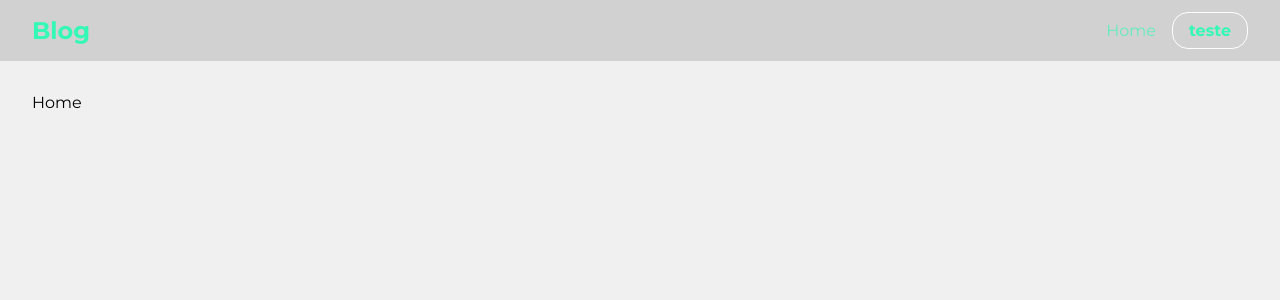
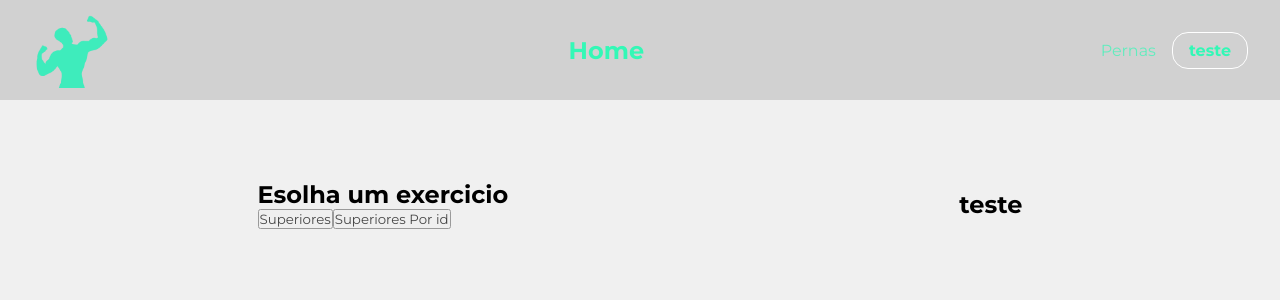
Before and after one commit to Samue1-Martins/Mini-projeto, a React (Vite) app in the folder Frontend/: page / in a window 1280 px wide. Shown: the top 300 px of the page. Built offline with nearby package versions, Linux system fonts and the light colour scheme.

Commit message:
adding routes to axios

```diff
--- a/Frontend/index.html
+++ b/Frontend/index.html
@@ -1,5 +1,5 @@
 <!doctype html>
-<html lang="en">
+<html lang="pt-BR">
   <head>
     <meta charset="UTF-8" />
     <link rel="icon" type="image/svg+xml" href="/vite.svg" />
--- a/Frontend/src/App.jsx
+++ b/Frontend/src/App.jsx
@@ -1,5 +1,6 @@
 import Navbar from './components/Navbar.jsx';
 import { Outlet } from 'react-router-dom';
+import { Main } from './components/Main.jsx';
 import './App.css';
 
 function App() {
@@ -8,9 +9,11 @@ function App() {
       <Navbar />
       <div className='container'>
         <Outlet />
+        <Main />
       </div>
     </div>
+
   )
 }
 
-export default App
+export default App;
--- /dev/null
+++ b/Frontend/src/axios/config.js
@@ -0,0 +1,23 @@
+// import React, { useEffect, useState } from "react";
+// import axios from 'axios';
+// import { Await } from "react-router-dom";
+
+// function App2() {
+//     const [ apiResponse, setApiResponse] = useState ('');
+
+//     useEffect(()=>{
+//         const callApi = async () =>{
+//             const response = await axios.get('http://localhost:7000')
+//             setApiResponse(response.data)
+//         };
+//         callApi();
+//     }, []);
+
+//     return(
+//         <div className="App">
+//             <P> {apiResponse}</P>
+//         </div>
+//     )
+// }
+
+// export default App2;
--- /dev/null
+++ b/Frontend/src/components/Main.css
@@ -0,0 +1,6 @@
+.main{
+    display: flex;
+    justify-content: space-around;
+    align-items: center;
+    padding-top: 3rem;
+}
--- /dev/null
+++ b/Frontend/src/components/Main.jsx
@@ -0,0 +1,20 @@
+import { Link } from 'react-router-dom';
+import './Main.css';
+
+export const Main = () => {
+    return (
+        <main>
+            <div className='main'>
+                <div>
+                    <h2>Esolha um exercicio</h2>
+                    <Link to={"http://localhost:7000/all-superiors-exercises"}><button>Superiores</button></Link>
+                    <Link to={"http://localhost:7000/superiors-exercise-Id/:id"}><button>Superiores Por id</button></Link>
+                    <div ></div>
+                </div>
+                <div>
+                    <h2>teste</h2>
+                </div>
+            </div>
+        </main>
+    )
+}
--- a/Frontend/src/components/Navbar.css
+++ b/Frontend/src/components/Navbar.css
@@ -2,7 +2,7 @@
     display: flex;
     align-items: center;
     justify-content: space-between;
-    padding: 1rem 2rem;
+    padding: 0.5rem 2rem;
     background-color: #d1d1d1;
 }
 
@@ -22,3 +22,7 @@
     border-radius: 1rem;
     opacity: 1;
 }
+
+.logo {
+    height: 5rem;
+}
--- a/Frontend/src/components/Navbar.jsx
+++ b/Frontend/src/components/Navbar.jsx
@@ -1,18 +1,22 @@
+import logo from "../assets/images/logo.png"
 import { Link } from "react-router-dom";
 import './Navbar.css';
 
 const Navbar = () => {
     return (
         <nav className="navbar">
+            <div>
+                <Link to={`/`}><img src={logo} className="logo" alt="" /></Link>
+            </div>
             <h2>
-                <Link to={`/`}>Blog</Link>
+                <Link to={`/`}>Home</Link>
             </h2>
             <ul>
                 <li>
-                    <Link to={`/`}>Home</Link>
+                    <Link to={`http://localhost:7000`}>Pernas</Link>
                 </li>
                 <li>
-                    <Link to={`/Braço`} className="new-btn">teste</Link>
+                    <Link to={`http://localhost:7000/all-superiors-exercises`} className="new-btn">teste</Link>
                 </li>
             </ul>
         </nav>
--- a/Frontend/src/routes/Home.css
+++ b/Frontend/src/routes/Home.css
@@ -0,0 +1,38 @@
+.home h1 {
+    text-transform: uppercase;
+    text-align: center;
+    margin-bottom: 1.5rem;
+}
+
+.post {
+    display: flex;
+    flex-direction: column;
+    margin-bottom: 1.5rem;
+    padding-bottom: 1.5rem;
+    border-bottom: 1px solid #33f8b6;
+}
+
+.post h2,
+.post p {
+    margin-bottom: 1rem;
+}
+
+.post h2::first-letter {
+    text-transform: uppercase;
+}
+
+.btn {
+    background-color: #33f8b6;
+    color: 000000;
+    border: 1px #fff;
+    padding: 0.5rem 1rem;
+    max-width: 100px;
+    text-align: center;
+    cursor: pointer;
+    transition: 0.3s;
+}
+
+.btn:hover{
+    color: #fff;
+    background-color: #000000;
+}
--- a/Frontend/src/routes/home.jsx
+++ b/Frontend/src/routes/home.jsx
@@ -1,27 +1,40 @@
 import { useState, useEffect } from "react";
 import { Link } from "react-router-dom";
+// import App2 from "../axios/config.js";
 import "./Home.css"
 
-const Home = () =>{
+const Home = () => {
 
     const [posts, setPosts] = useState([])
-
-    const getPosts = async() => {
-
+    const getPosts = async () => {
         try {
-            const response = await axios.get("")
-
-            console.log(response);
+            const response = await App2.get("");
+            const data = response.data;
+            setPosts(data);
         } catch (error) {
             console.log(error);
         }
     }
 
-    useEffect(()=>{
+    useEffect(() => {
         getPosts();
     }, [])
 
-    return <div>Home</div>
+    // return <div className="home">
+    //     <h1>Últimos posts</h1>
+    //     {posts.length === 0 ? (<p>Carregando...</p>) : (
+    //         posts.map((post) => (
+    //             <div className="post" key={post.id}>
+    //                 <h2>{post.title}</h2>
+    //                 <p>{post.body}</p>
+    //                 <Link to={`/posts/${post.id}`} className="btn">
+    //                     Ler mais
+    //                 </Link>
+    //             </div>
+    //         ))
+    //     )}
+    // </div>;
 };
 
+
 export default Home;
--- a/Frontend/src/routes/superiorExercise.jsx
+++ b/Frontend/src/routes/superiorExercise.jsx
@@ -1,6 +1,6 @@
 import React from "react";
 
-export const SuperiorExercise = () =>{
+const SuperiorExercise = () =>{
     return <div> superiorExercise </div>
 };
 
```
Also changed, not shown: Frontend/src/assets/images/logo.png (added).
